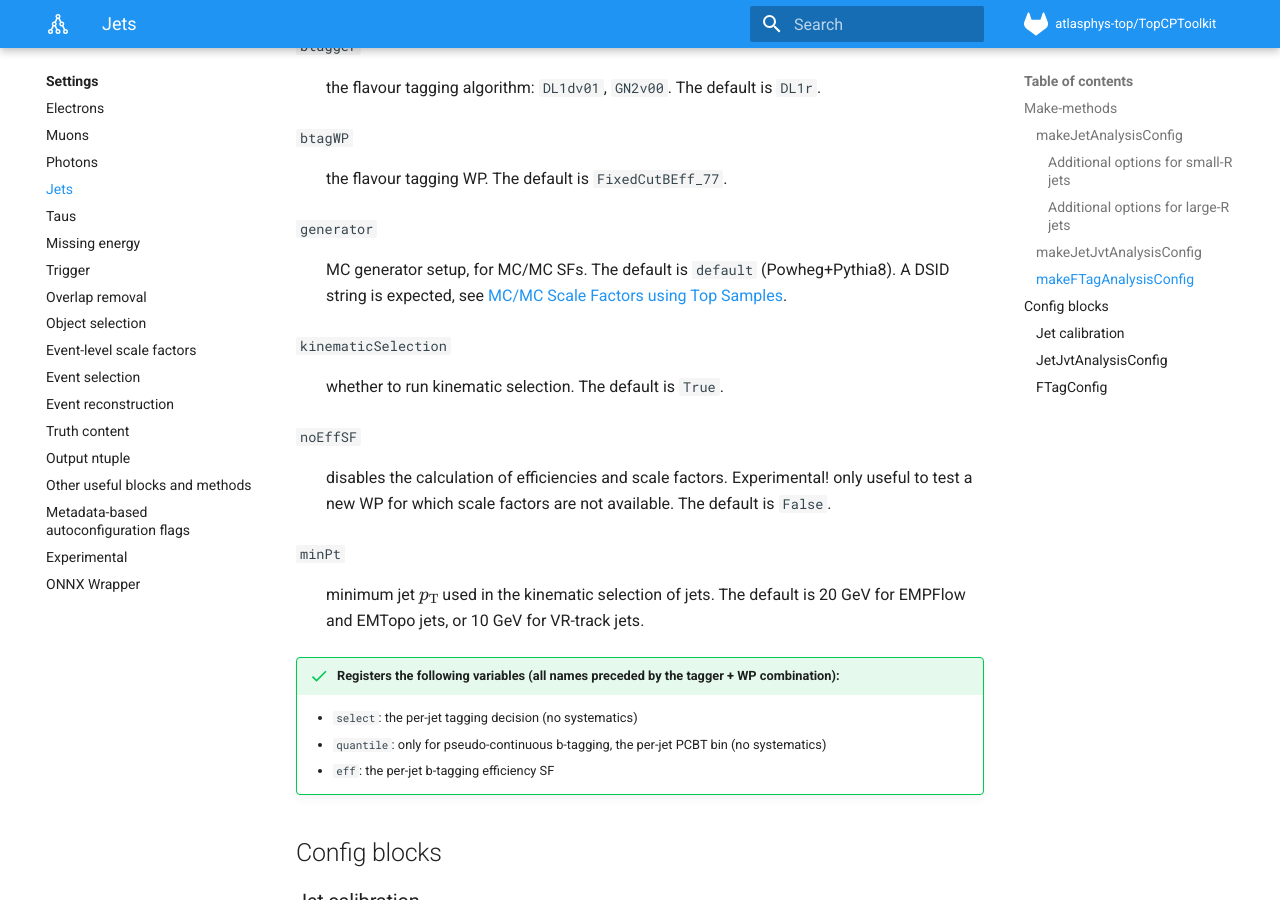
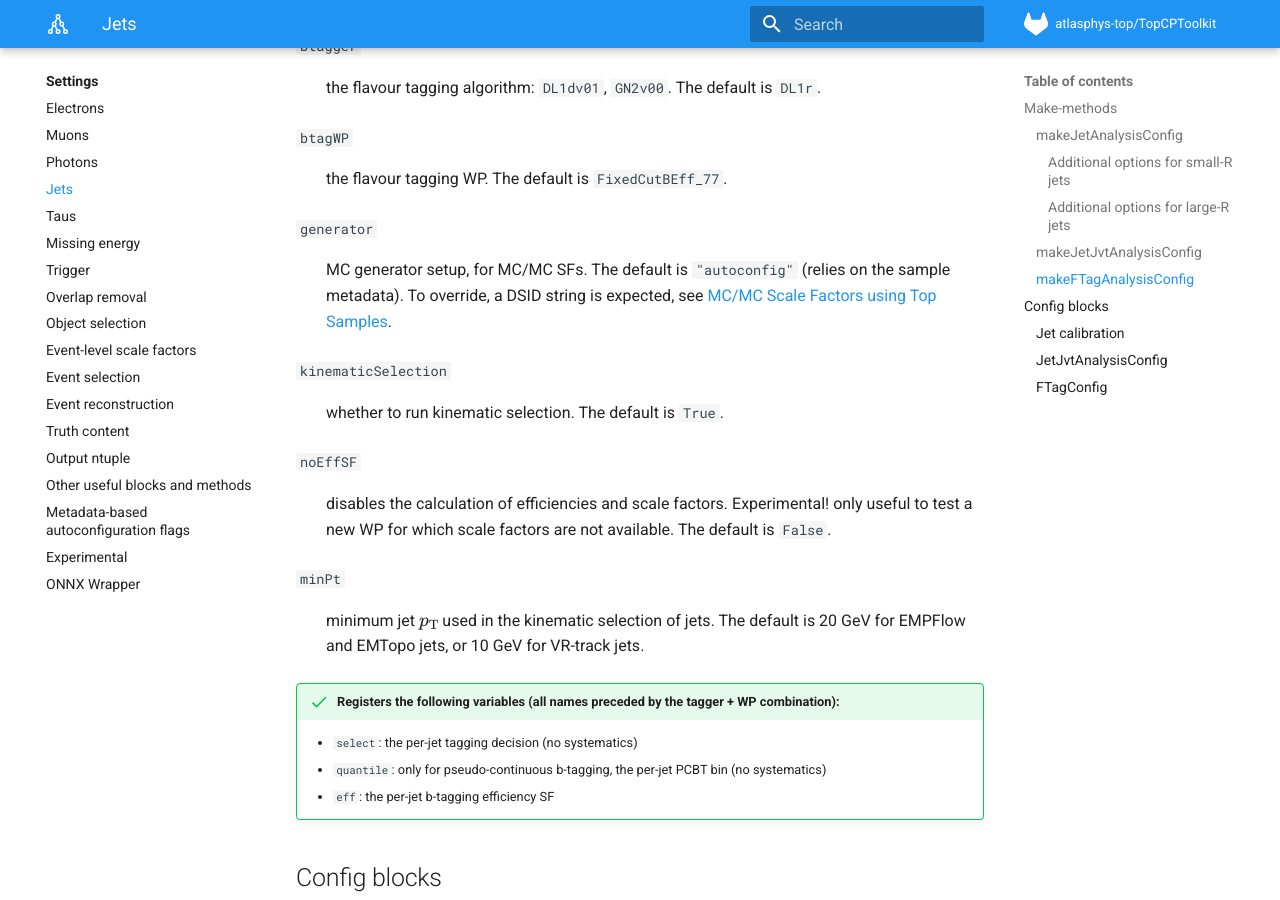
Before and after one commit to SuperNova76/TopCPToolKit, an MkDocs documentation site: the page built from docs/settings/jets.md, in a window 1280 px wide and 900 px high, scrolled down 4308 px. Built offline with MkDocs 1.6.1 and Material for MkDocs 9.7.7, drawn with Linux system fonts in a browser that asks for light colours; formulas are drawn with MathJax 3; some of the changed text lies outside the part shown.

Commit message:
update settings docs

```diff
--- a/docs/settings/jets.md
+++ b/docs/settings/jets.md
@@ -132,7 +132,7 @@
 :   the flavour tagging WP. The default is `FixedCutBEff_77`.
 
 `generator`
-:   MC generator setup, for MC/MC SFs. The default is `default` (Powheg+Pythia8). A DSID string is expected, see [MC/MC Scale Factors using Top Samples](https://twiki.cern.ch/twiki/bin/viewauth/AtlasProtected/PmgTopProcesses#FTAG_MC_MC_Scale_Factors_using_T).
+:   MC generator setup, for MC/MC SFs. The default is `"autoconfig"` (relies on the sample metadata). To override, a DSID string is expected, see [MC/MC Scale Factors using Top Samples](https://twiki.cern.ch/twiki/bin/viewauth/AtlasProtected/PmgTopProcesses#FTAG_MC_MC_Scale_Factors_using_T).
 
 `kinematicSelection`
 :   whether to run kinematic selection. The default is `True`.
@@ -194,7 +194,7 @@
 :   the flavour tagging WP. The default is `FixedCutBEff_77`.
 
 `generator`
-:   MC generator setup, for MC/MC SFs. The default is `default` (Powheg+Pythia8). A DSID string is expected, see [MC/MC Scale Factors using Top Samples](https://twiki.cern.ch/twiki/bin/viewauth/AtlasProtected/PmgTopProcesses#FTAG_MC_MC_Scale_Factors_using_T).
+:   MC generator setup, for MC/MC SFs. The default is `"autoconfig"` (relies on the sample metadata). To override, a DSID string is expected, see [MC/MC Scale Factors using Top Samples](https://twiki.cern.ch/twiki/bin/viewauth/AtlasProtected/PmgTopProcesses#FTAG_MC_MC_Scale_Factors_using_T).
 
 `kinematicSelection`
 :   whether to run kinematic selection. The default is `True`.
```
Also changed, not shown: docs/settings/others.md (+2 -2 lines).
